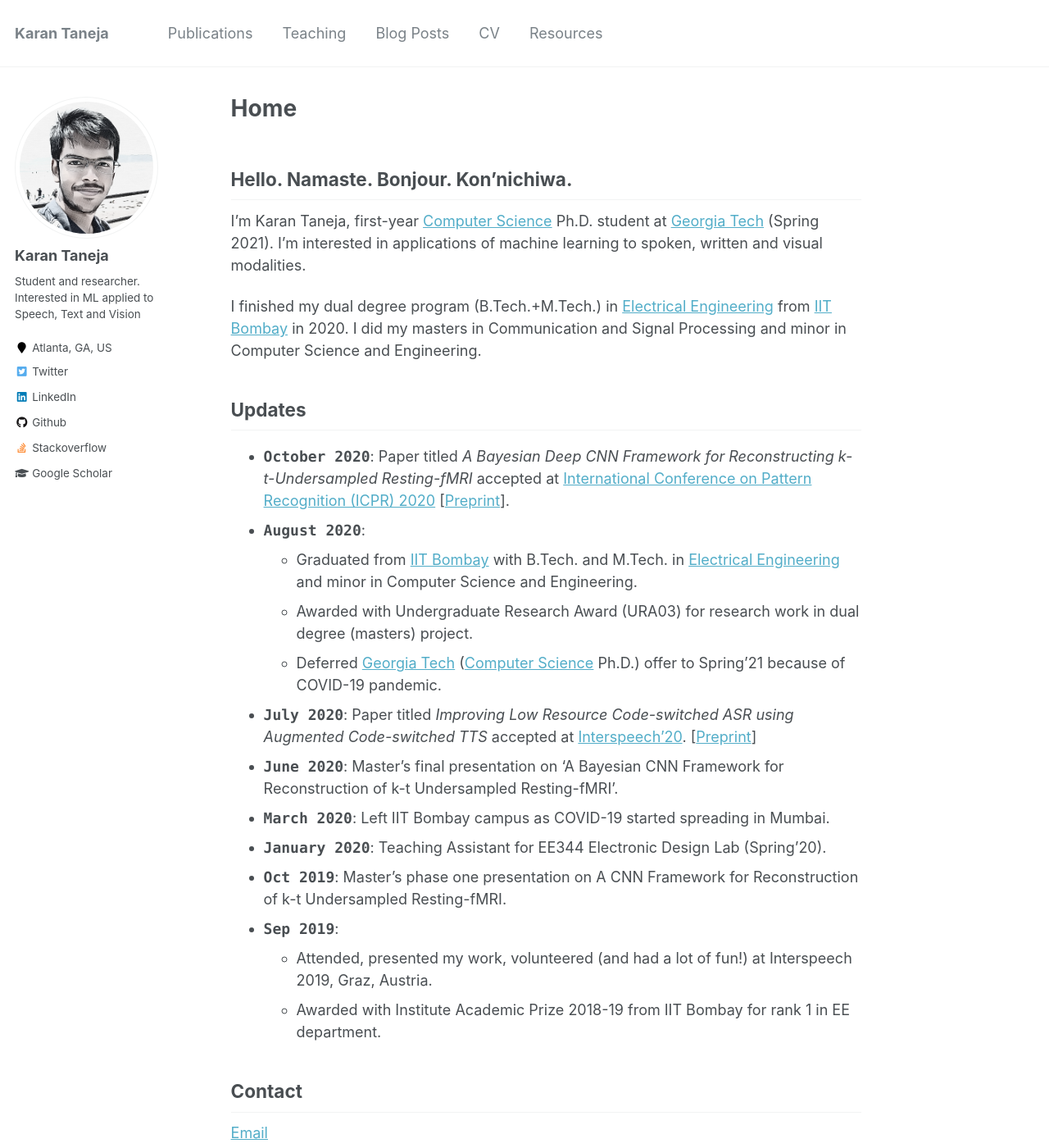
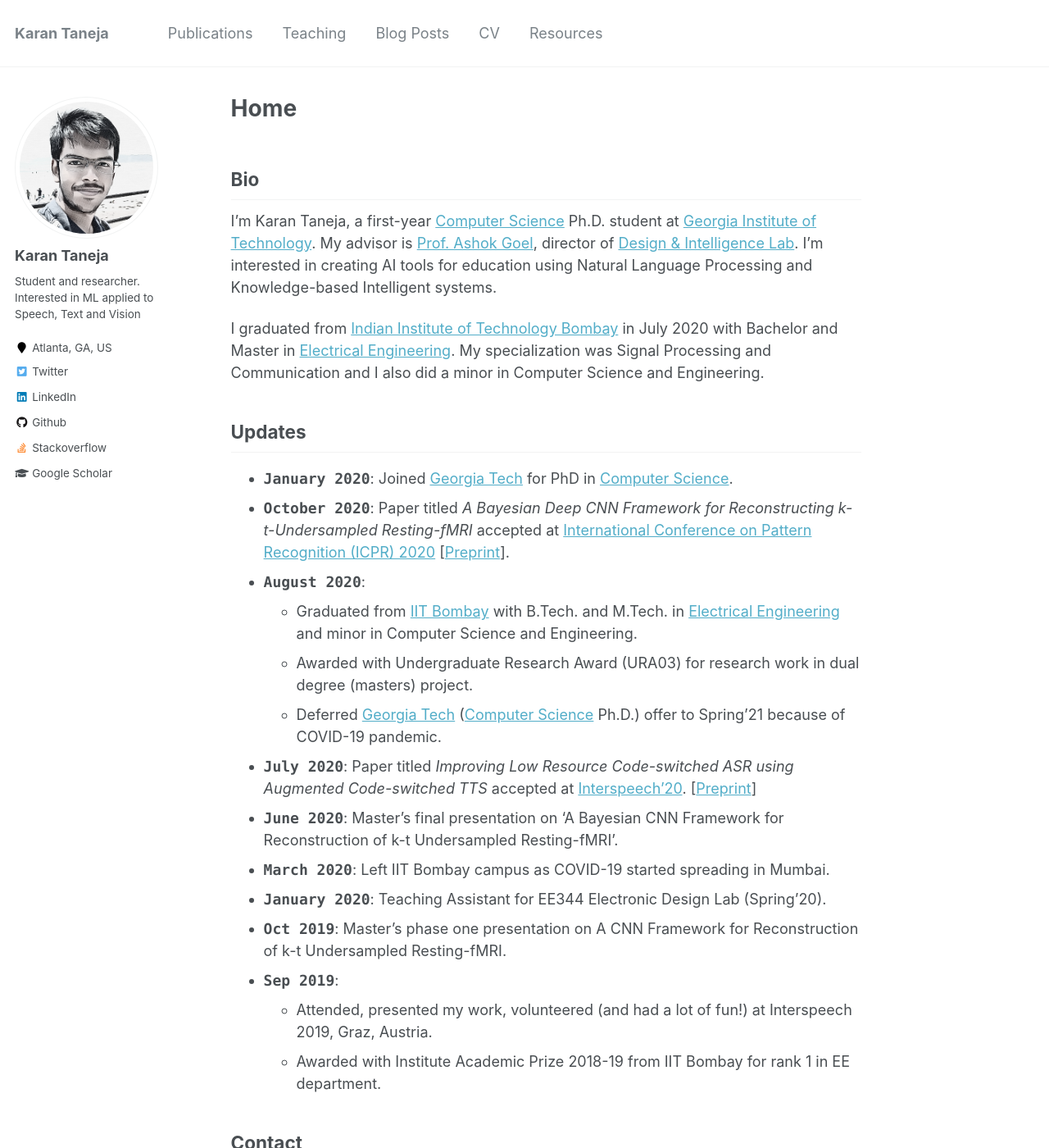
Before and after one commit to KrnTneja/KrnTneja.github.io, a Jekyll site: the page built from _pages/about.md, in a window 1280 px wide and 1400 px high. Shown: the whole window at 82% size. Built offline with Jekyll 4.4.1, drawn with Linux system fonts in a browser that asks for light colours.

Commit message:
Updated bio: lab, advisor, etc.

```diff
--- a/_pages/about.md
+++ b/_pages/about.md
@@ -8,16 +8,17 @@ redirect_from:
   - /about.html
 ---
 
-Hello. Namaste. Bonjour. Kon'nichiwa.
+Bio
 ------
 
-I'm Karan Taneja, first-year [Computer Science](https://www.cc.gatech.edu/) Ph.D. student at [Georgia Tech](https://www.gatech.edu/) (Spring 2021). I'm interested in applications of machine learning to spoken, written and visual modalities.
+I'm Karan Taneja, a first-year [Computer Science](https://www.cc.gatech.edu/) Ph.D. student at [Georgia Institute of Technology](https://www.gatech.edu/). My advisor is [Prof. Ashok Goel](https://dilab.gatech.edu/ashok-k-goel/), director of [Design & Intelligence Lab](https://dilab.gatech.edu/). I'm interested in creating AI tools for education using Natural Language Processing and Knowledge-based Intelligent systems.
 
-I finished my dual degree program (B.Tech.+M.Tech.) in [Electrical Engineering](https://www.ee.iitb.ac.in) from [IIT Bombay](http://www.iitb.ac.in/) in 2020. I did my masters in Communication and Signal Processing and minor in Computer Science and Engineering.
+I graduated from [Indian Institute of Technology Bombay](http://www.iitb.ac.in/) in July 2020 with Bachelor and Master in [Electrical Engineering](https://www.ee.iitb.ac.in). My specialization was Signal Processing and Communication and I also did a minor in Computer Science and Engineering.
 
 Updates
 ------
 
+- <tt><b>January 2020</b></tt>: Joined [Georgia Tech](https://www.gatech.edu/) for PhD in [Computer Science](https://www.cc.gatech.edu/).
 - <tt><b>October 2020</b></tt>: Paper titled <em>A Bayesian Deep CNN Framework for Reconstructing k-t-Undersampled Resting-fMRI</em> accepted at [International Conference on Pattern Recognition (ICPR) 2020](https://www.micc.unifi.it/icpr2020/) [[Preprint](/files/fmri2020-preprint.pdf)].
 - <tt><b>August 2020</b></tt>:
   - Graduated from [IIT Bombay](http://www.iitb.ac.in/) with B.Tech. and M.Tech. in [Electrical Engineering](https://www.ee.iitb.ac.in/) and minor in Computer Science and Engineering.
```
Also changed, not shown: other parts of _pages/about.md (+1 -1 lines).
